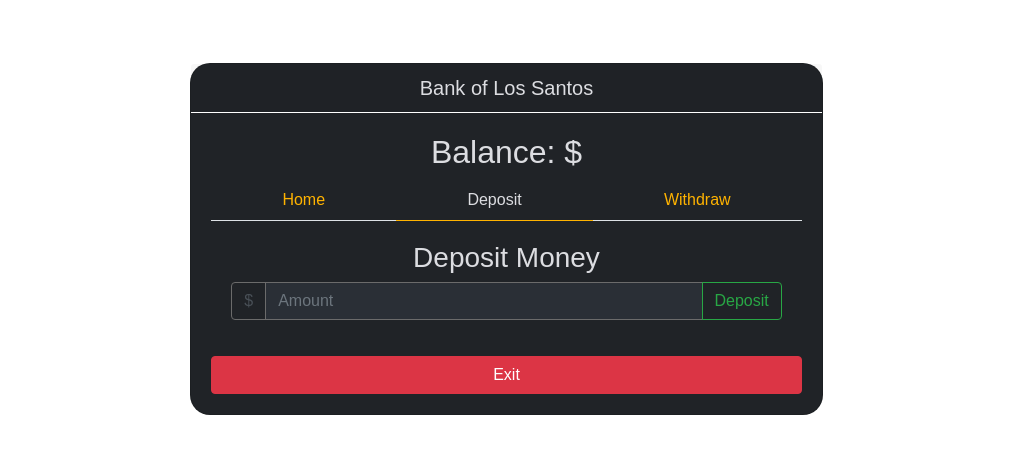
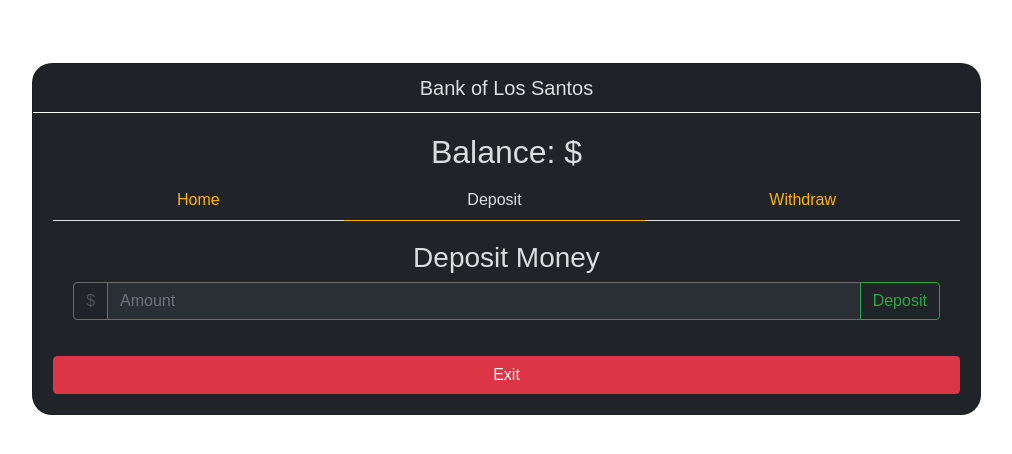
Before and after one commit to swift-framework/swift-core, a website: page client_packages/swift-core/finance/bank.html in a window 1280 px wide. Both pictures are taken after a click on the tab "Deposit". Shown: the whole page, without its empty margins (126-1138 px from the left). Drawn offline with Linux system fonts and the light colour scheme.

Commit message:
Created swift-theme.css with styles used on all pages

```diff
--- /dev/null
+++ b/client_packages/swift-core/assets/css/swift-theme.css
@@ -0,0 +1,56 @@
+html body {
+    background-color: rgba(0, 0, 0, 0.0);
+    font-family: 'Nunito', sans-serif;
+}
+
+a {
+    color: #ffb300;
+}
+
+a:hover {
+    color: #c78b00;
+}
+
+.card {
+    background: #202327;
+    color: #dcdde1;
+    max-width: 75%;
+    height: auto;
+    border-radius: 20px;
+    margin:auto;
+    margin-top: 5%;
+}
+
+.card-header {
+    border-bottom: 1px solid white;
+}
+
+.nav-tabs .nav-link {
+    border: none;
+}
+
+.row {
+    margin-right: 0px;
+}
+
+.nav-tabs .nav-link.active {
+    background: none;
+    border:none;
+    border-bottom:1px solid #ffb300;
+    color: #dcdde1;
+}
+
+.form-control, .form-control:focus, .list-group-item {
+    border: 1px solid #6b6b6b;
+    background-color: #2a2f36;
+    color: #d9dae0;
+}
+
+.input-group-text {
+    background-color: #202327;
+    border: 1px solid #6b6b6b;
+}
+
+.badge a{
+    color:white;
+}
--- a/client_packages/swift-core/finance/bank.html
+++ b/client_packages/swift-core/finance/bank.html
@@ -4,7 +4,7 @@
         <meta charset="UTF-8">
         <meta name="viewport" content="width=device-width, initial-scale=1.0">
         <link href="../assets/css/bootstrap.min.css" rel="stylesheet"/>
-        <link href="style.css" rel="stylesheet"/>
+        <link href="../assets/css/swift-theme.css" rel="stylesheet"/>
         <script src="../assets/js/jquery-3.2.1.js"></script>
         <script src="../assets/js/bootstrap.min.js"></script>
         <script src="index.js"></script>
--- a/client_packages/swift-core/login/style.css
+++ b/client_packages/swift-core/login/style.css
@@ -3,11 +3,6 @@
 /*
     Palette: https://flatuicolors.com/palette/gb
 */
-
-html body {
-    background-color: rgba(0, 0, 0, 0.0);
-    font-family: 'Nunito', sans-serif;
-}
 
 small {
     color: #dcdde1;
@@ -18,14 +13,6 @@ h1 {
     margin-bottom: 10%;
     margin-top:5%;
     font-size: 2rem;
-}
-
-a {
-    color: #ffb300;
-}
-
-a:hover {
-    color: #c78b00;
 }
 
 #auth-form {
```
Also changed, not shown: client_packages/swift-core/login/index.html (+1 -0 lines), client_packages/swift-core/login/register.html (+1 -0 lines).
